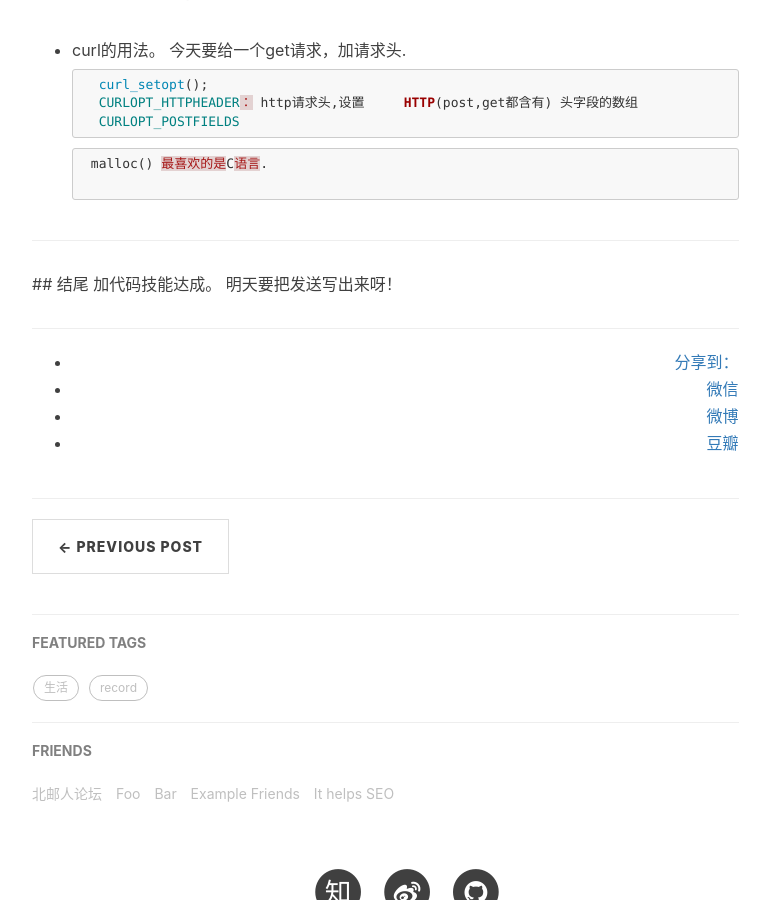
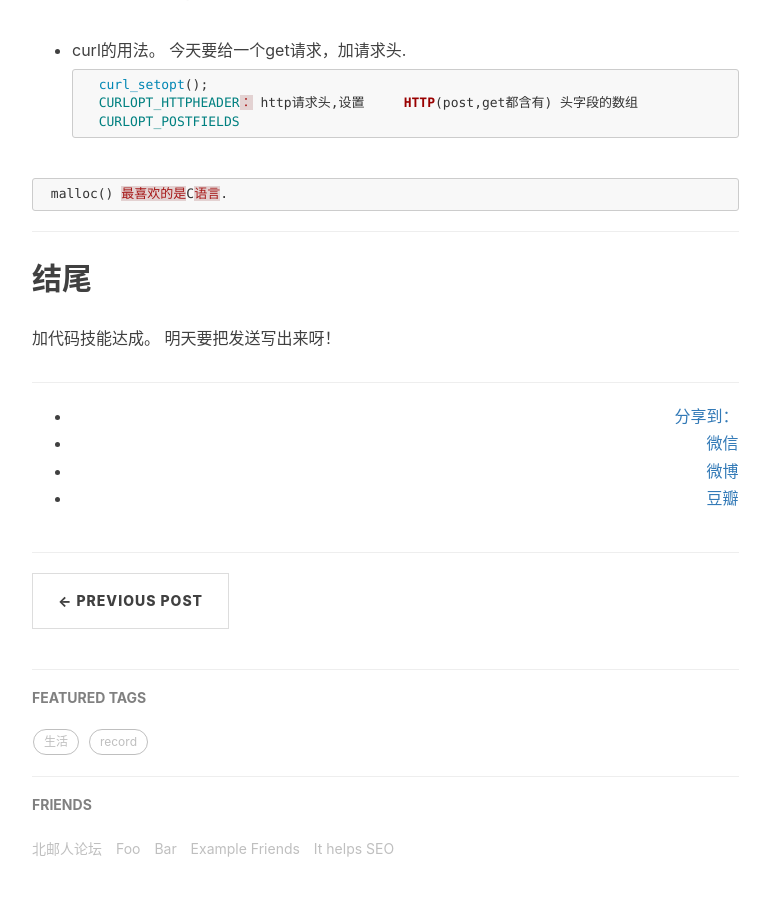
Before and after one commit to du5307/du5307.github.io, a Jekyll site: the page built from _posts/2016-12-06-又是一天.markdown, in a window 1280 px wide and 900 px high, scrolled down 1029 px. Shown: the whole window, without its empty margins (233-1003 px from the left). Built offline with Jekyll 4.4.1, drawn with Linux system fonts in a browser that asks for light colours; nearby versions of some CDN libraries; comment, search, counter and statistics services are not loaded.

Commit message:
Update 2016-12-06-又是一天.markdown

````diff
--- a/_posts/2016-12-06-又是一天.markdown
+++ b/_posts/2016-12-06-又是一天.markdown
@@ -39,15 +39,14 @@ tags: 生活
   curl_setopt();
   CURLOPT_HTTPHEADER： http请求头,设置     HTTP(post,get都含有) 头字段的数组
   CURLOPT_POSTFIELDS
- ```
-
-   ```c
- malloc() 最喜欢的是C语言.
-
    ```
 
- ----
+```c
+ malloc() 最喜欢的是C语言.
+```
 
- ## 结尾
+----
+
+## 结尾
  加代码技能达成。
  明天要把发送写出来呀！
````
